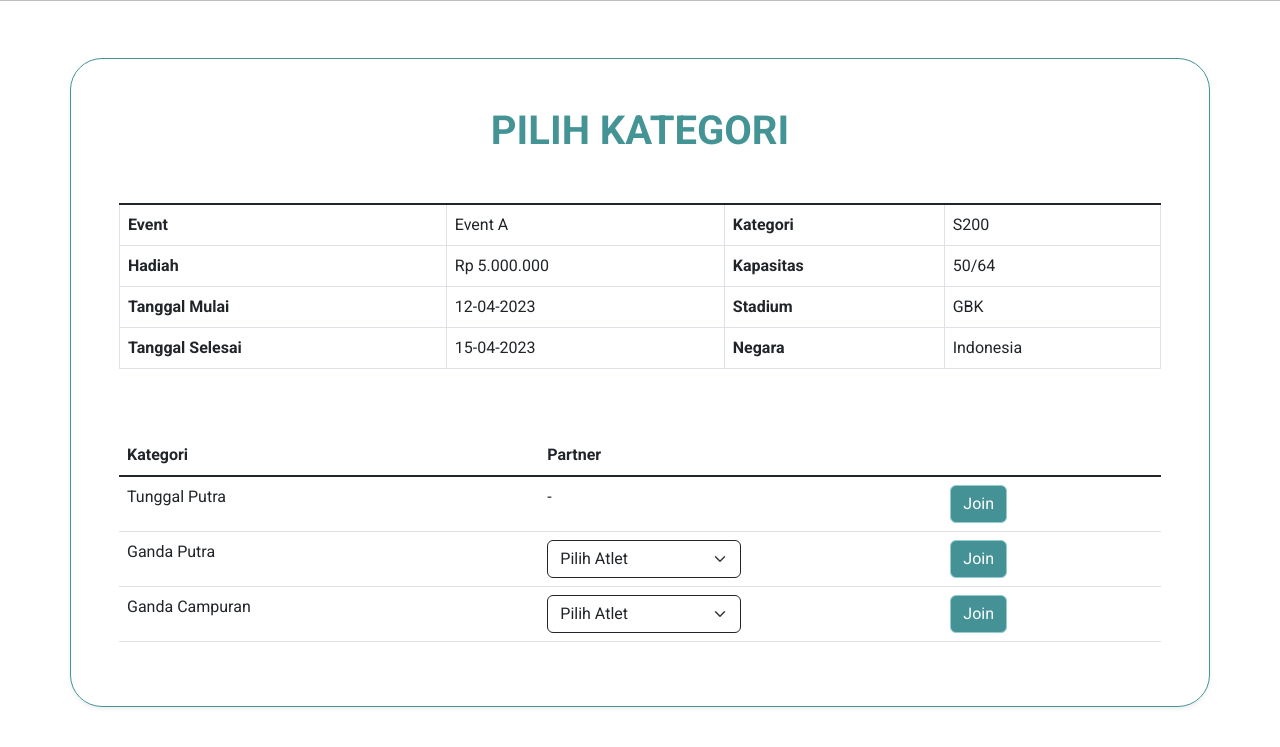
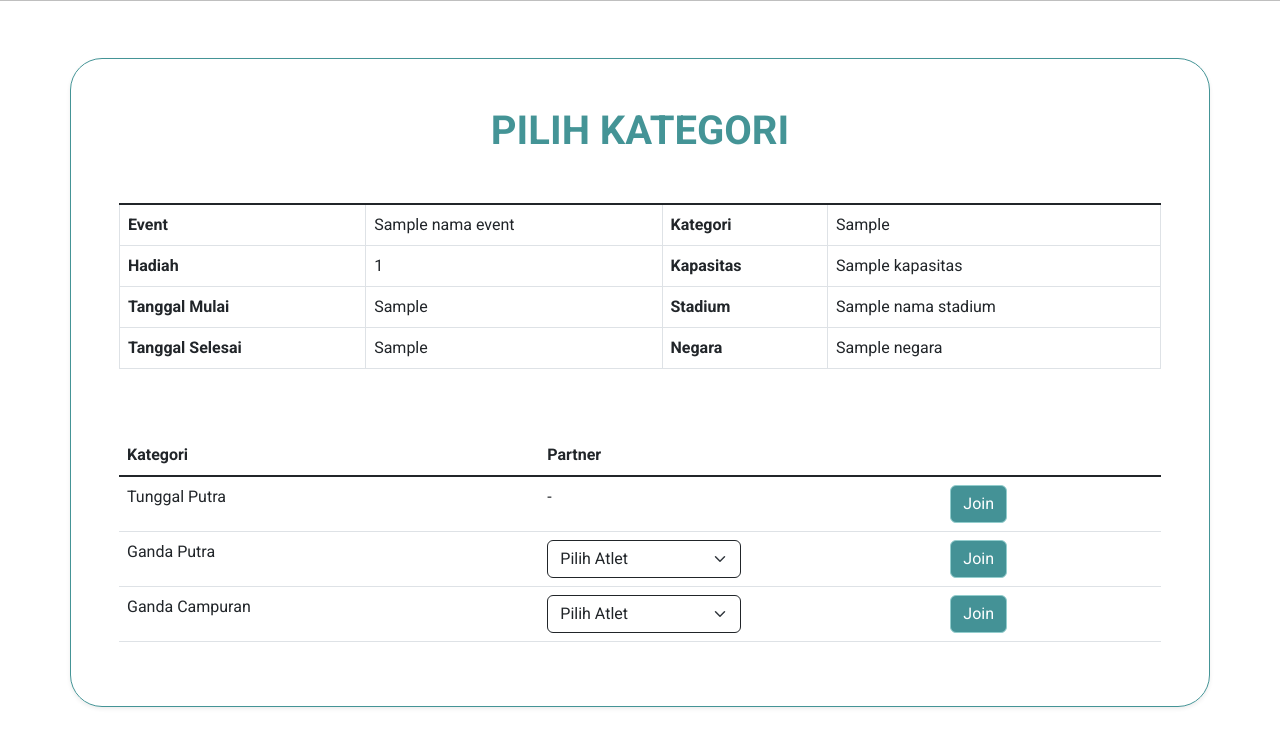
Before and after one commit to annisa27/babaducune, a Django app: template atlet/templates/detail_event.html in a window 1280 px wide. Shown: the top 747 px of the page. Run offline with Django 4.2, Linux system fonts and the light colour scheme; the template is opened without the code that fills it: most values are stand-ins (such as "Sample title", 1, 10 or a date in 2020); some libraries are stand-ins or nearby versions.

Commit message:
detail event read

```diff
--- a/atlet/templates/detail_event.html
+++ b/atlet/templates/detail_event.html
@@ -23,27 +23,27 @@
             <tbody class="table-group-divider">
               <tr>
                 <th scope="col">Event</th>
-                <td>Event A</td>
+                <td>{{ nama_event }}</td>
                 <th scope="col">Kategori</th>
-                <td>S200</td>
+                <td>{{ kategori_superseries}}</td>
               </tr>
               <tr>
                 <th scope="col">Hadiah</th>
-                <td>Rp 5.000.000</td>
+                <td>{{ total_hadiah }}</td>
                 <th scope="col">Kapasitas</th>
-                <td>50/64</td>
+                <td>{{ kapasitas }}</td>
               </tr>
               <tr>
                 <th scope="col">Tanggal Mulai</th>
-                <td>12-04-2023</td>
+                <td>{{ tgl_mulai }}</td>
                 <th scope="col">Stadium</th>
-                <td>GBK</td>
+                <td>{{ nama_stadium }}</td>
               </tr>
               <tr>
                 <th scope="col">Tanggal Selesai</th>
-                <td>15-04-2023</td>
+                <td>{{ tgl_selesai }}</td>
                 <th scope="col">Negara</th>
-                <td>Indonesia</td>
+                <td>{{ negara }}</td>
               </tr>
             </tbody>
           </table>
```
